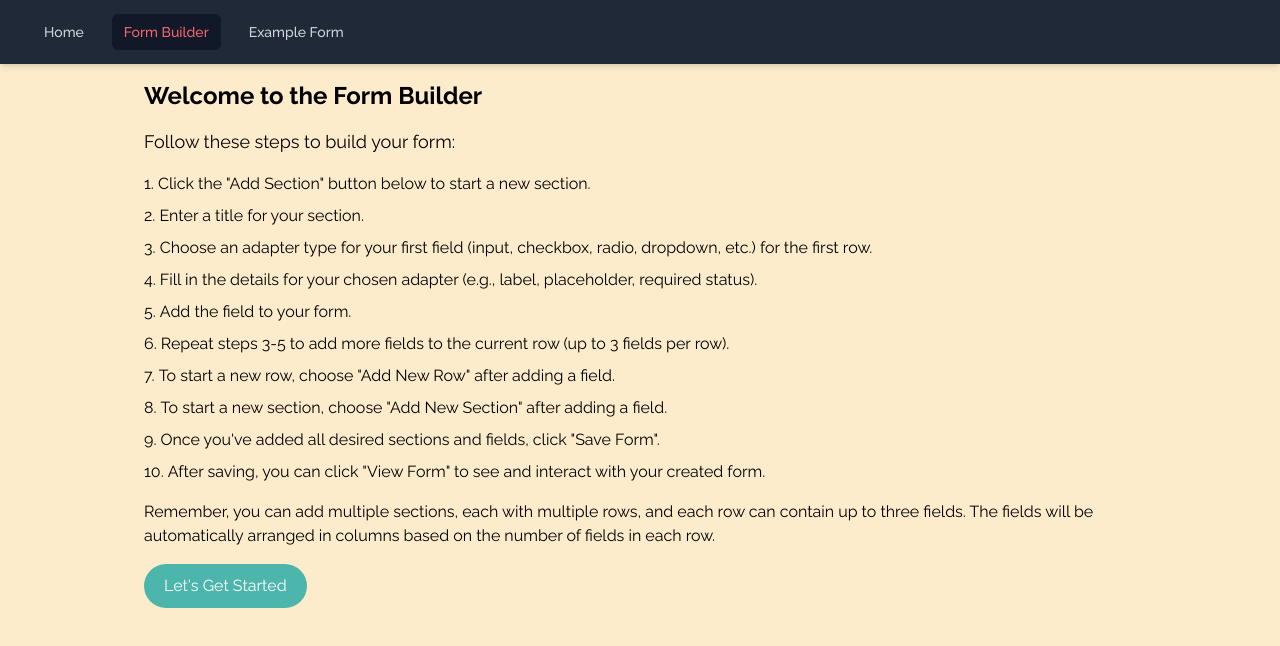
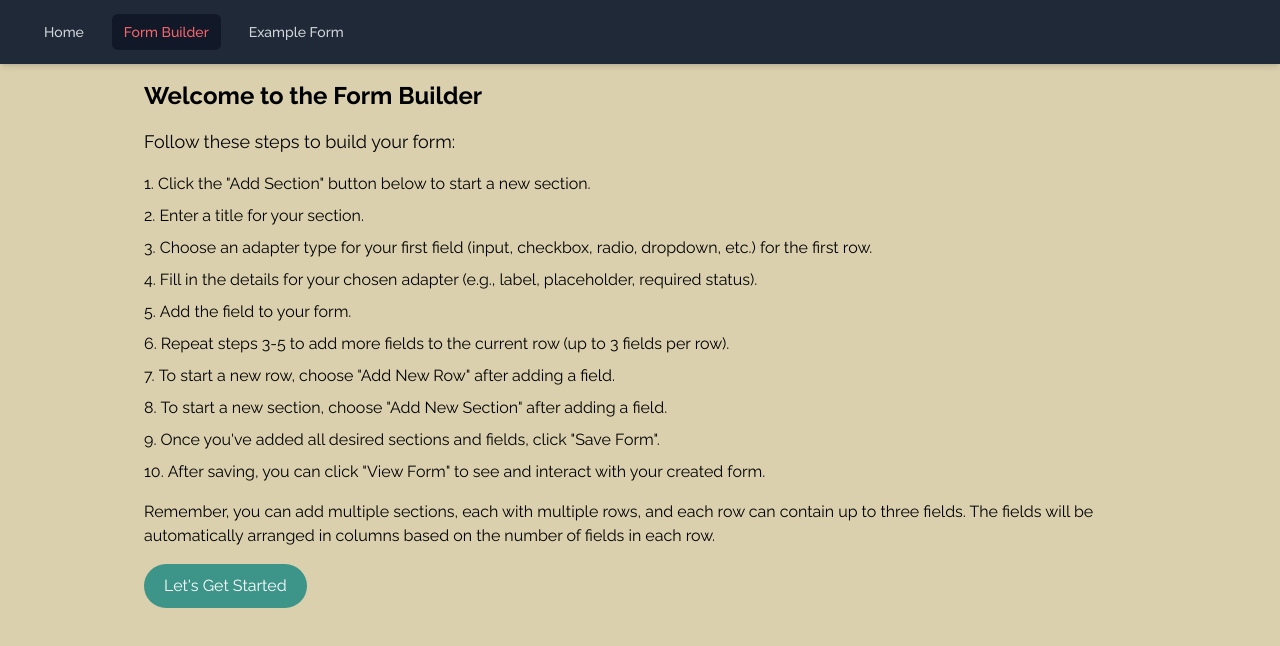
Before and after one commit to ASKyzer/dynamic-forms-angular, an Angular app: page /form-builder in a window 1280 px wide. Shown: the top 646 px of the page. Built offline with nearby package versions, Linux system fonts and the light colour scheme.

Commit message:
add quaternary button and colors

```diff
--- a/src/app/components/button/button.component.ts
+++ b/src/app/components/button/button.component.ts
@@ -12,20 +12,23 @@ export class ButtonComponent {
   @Input() type: 'button' | 'submit' | 'reset' = 'button';
   @Input() disabled = false;
   @Input() customClass = '';
-  @Input() theme: 'primary' | 'secondary' | 'tertiary' = 'primary';
+  @Input() theme: 'primary' | 'secondary' | 'tertiary' | 'quaternary' =
+    'primary';
   @Input() size: 'sm' | 'md' | 'lg' = 'md';
   @Input() fullWidth = false;
 
   getThemeClass(): string {
     switch (this.theme) {
       case 'primary':
-        return 'bg-primary text-white hover:bg-primary-dark';
+        return 'bg-primary-dark text-white hover:bg-primary-darker';
       case 'secondary':
-        return 'bg-secondary text-white hover:bg-secondary-dark';
+        return 'bg-secondary-dark text-white hover:bg-secondary-darker';
       case 'tertiary':
-        return 'bg-tertiary text-white hover:bg-tertiary-dark';
+        return 'bg-tertiary-dark text-white hover:bg-tertiary-darker';
+      case 'quaternary':
+        return 'bg-quaternary-dark text-white hover:bg-quaternary-darker';
       default:
-        return 'bg-primary text-white hover:bg-primary-dark';
+        return 'bg-primary-dark text-white hover:bg-primary-darker';
     }
   }
 
--- a/src/styles.css
+++ b/src/styles.css
@@ -50,11 +50,15 @@
   --color-quaternary-dark: #462f6f;
   --color-quaternary-darker: #352354;
   --color-quaternary-darkest: #231738;
+
+  --color-background: #dad0ae;
 }
 
 body {
+  /* color: var(--color-tertiary-darkest); */
   font-family: "Raleway", sans-serif;
-  background-color: var(--color-secondary-lightest);
+  /* background-color: var(--color-secondary-lightest); */
+  background-color: var(--color-background);
 }
 
 input[type="checkbox"] {
--- a/tailwind.config.js
+++ b/tailwind.config.js
@@ -3,6 +3,7 @@ module.exports = {
   theme: {
     extend: {
       colors: {
+        background: "var(--color-background)",
         primary: {
           lightest: "var(--color-primary-lightest)",
           lighter: "var(--color-primary-lighter)",
@@ -30,6 +31,13 @@ module.exports = {
           darker: "var(--color-tertiary-darker)",
           darkest: "var(--color-tertiary-darkest)",
         },
+        quaternary: {
+          lightest: "var(--color-quaternary-lightest)",
+          lighter: "var(--color-quaternary-lighter)",
+          light: "var(--color-quaternary-light)",
+          DEFAULT: "var(--color-quaternary)",
+          dark: "var(--color-quaternary-dark)",
+        },
         neutral: {
           lightest: "var(--color-neutral-lightest)",
           lighter: "var(--color-neutral-lighter)",
```
